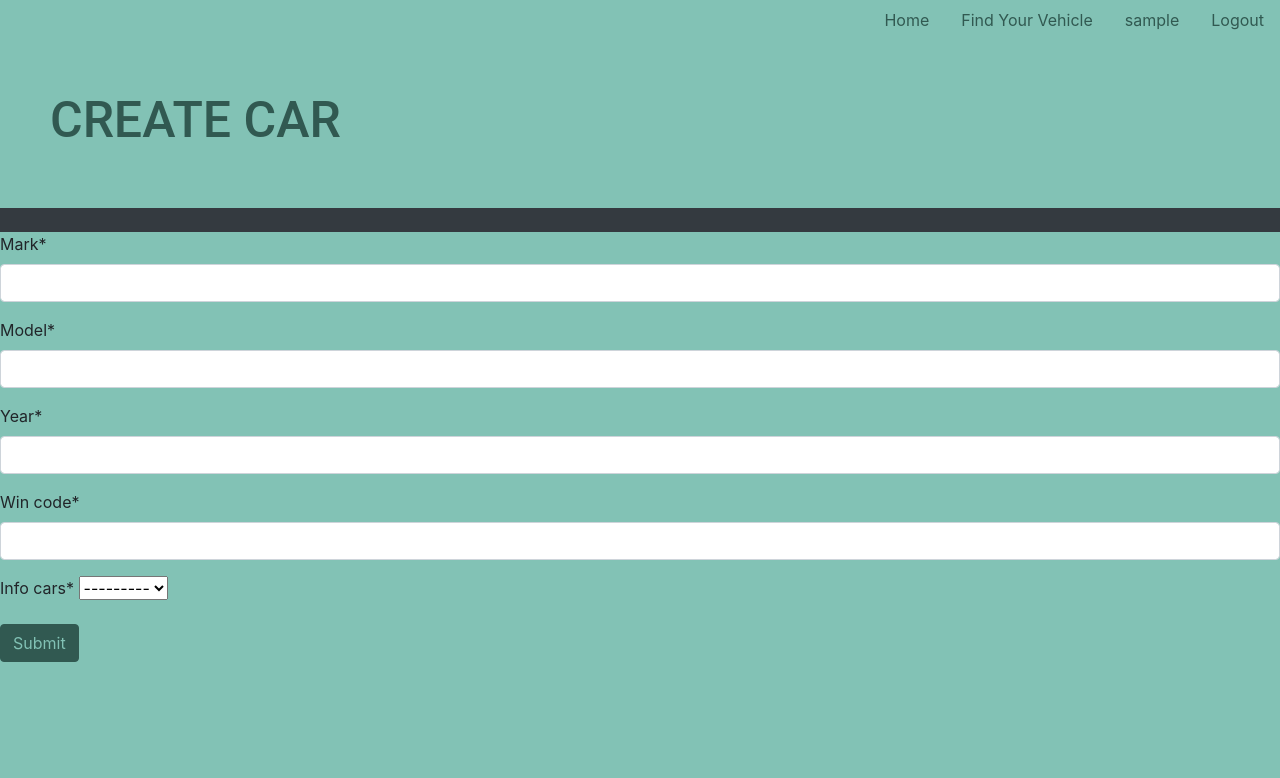
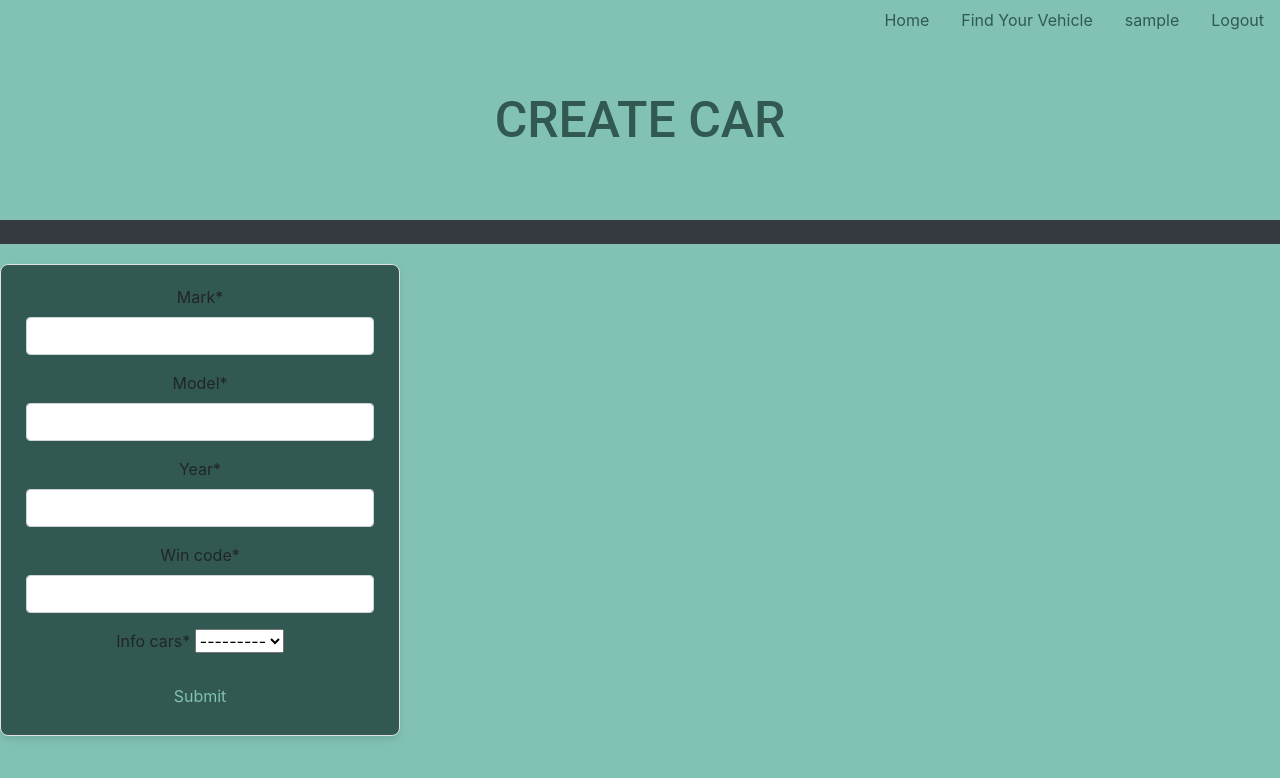
Before and after one commit to Vasavik-ua/car-verification, a Django app: page /car/create/ in a window 1280 px wide. Shown: the top 778 px of the page. Run offline with Django 5.2, Linux system fonts and the light colour scheme; the visitor is signed in with stand-in values (Sample User, id 1); data that the repository does not hold is empty; some libraries are stand-ins or nearby versions.

Commit message:
add new style for create page

```diff
--- a/static/css/style.css
+++ b/static/css/style.css
@@ -61,3 +61,82 @@
     color: #315951;
     font-size: 20px;
 }
+
+
+/* Center the form container */
+form {
+    background-color: #315951; /* White background */
+    border: 1px solid #dee2e6; /* Light border */
+    border-radius: 8px;
+    padding: 20px 25px;
+    box-shadow: 0 4px 6px rgba(0, 0, 0, 0.1); /* Subtle shadow */
+    text-align: center;
+    max-width: 400px;
+    width: 100%;
+    margin-top: 20px;
+}
+
+/* Styling for the heading */
+h1 {
+    font-size: 24px;
+    margin-bottom: 20px;
+    color: #333333;
+    text-align: center;
+}
+
+/* Yes button (delete confirmation) */
+.btn-danger {
+    display: inline-block;
+    background-color: #dc3545; /* Bootstrap danger red */
+    color: #ffffff;
+    border: none;
+    padding: 10px 20px;
+    font-size: 16px;
+    border-radius: 5px;
+    cursor: pointer;
+    text-decoration: none;
+    transition: background-color 0.3s ease, box-shadow 0.3s ease;
+}
+
+/* Button hover effects */
+.btn-danger:hover {
+    background-color: #b02a37; /* Darker red on hover */
+    box-shadow: 0 4px 8px rgba(0, 0, 0, 0.2); /* Add shadow */
+}
+
+/* Responsive design for smaller screens */
+@media (max-width: 768px) {
+    form {
+        padding: 15px 20px;
+    }
+
+    h1 {
+        font-size: 20px;
+    }
+
+    .btn-danger {
+        font-size: 14px;
+        padding: 8px 16px;
+    }
+}
+
+.button {
+  display: inline-block;
+  background: #315951;
+  color: #82c2b5;
+  border-color: white;
+  text-transform: uppercase;
+  padding: 10px 20px;
+  border-radius: 5px;
+  margin-top: 30px;
+  margin-left: 50px;
+    box-shadow: 0px 17px 10px -10px rgba(0, 0, 0, 0.4);
+  cursor: pointer;
+  -webkit-transition: all ease-in-out 300ms;
+  transition: all ease-in-out 300ms;
+}
+.button:hover {
+  box-shadow: 0px 37px 20px -20px rgba(0, 0, 0, 0.2);
+  -webkit-transform: translate(0px, -10px) scale(1.2);
+          transform: translate(0px, -10px) scale(1.2);
+}
```
